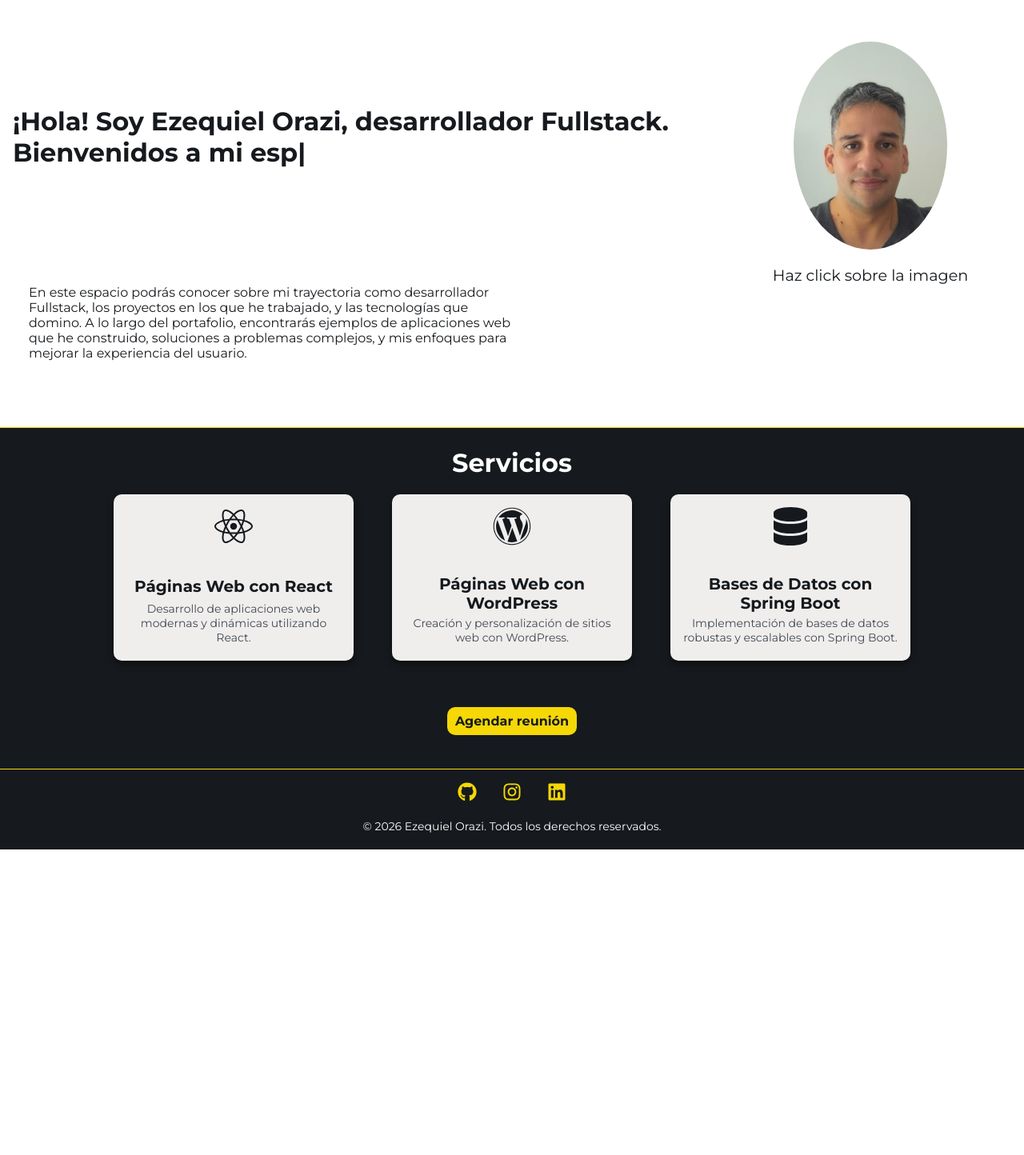
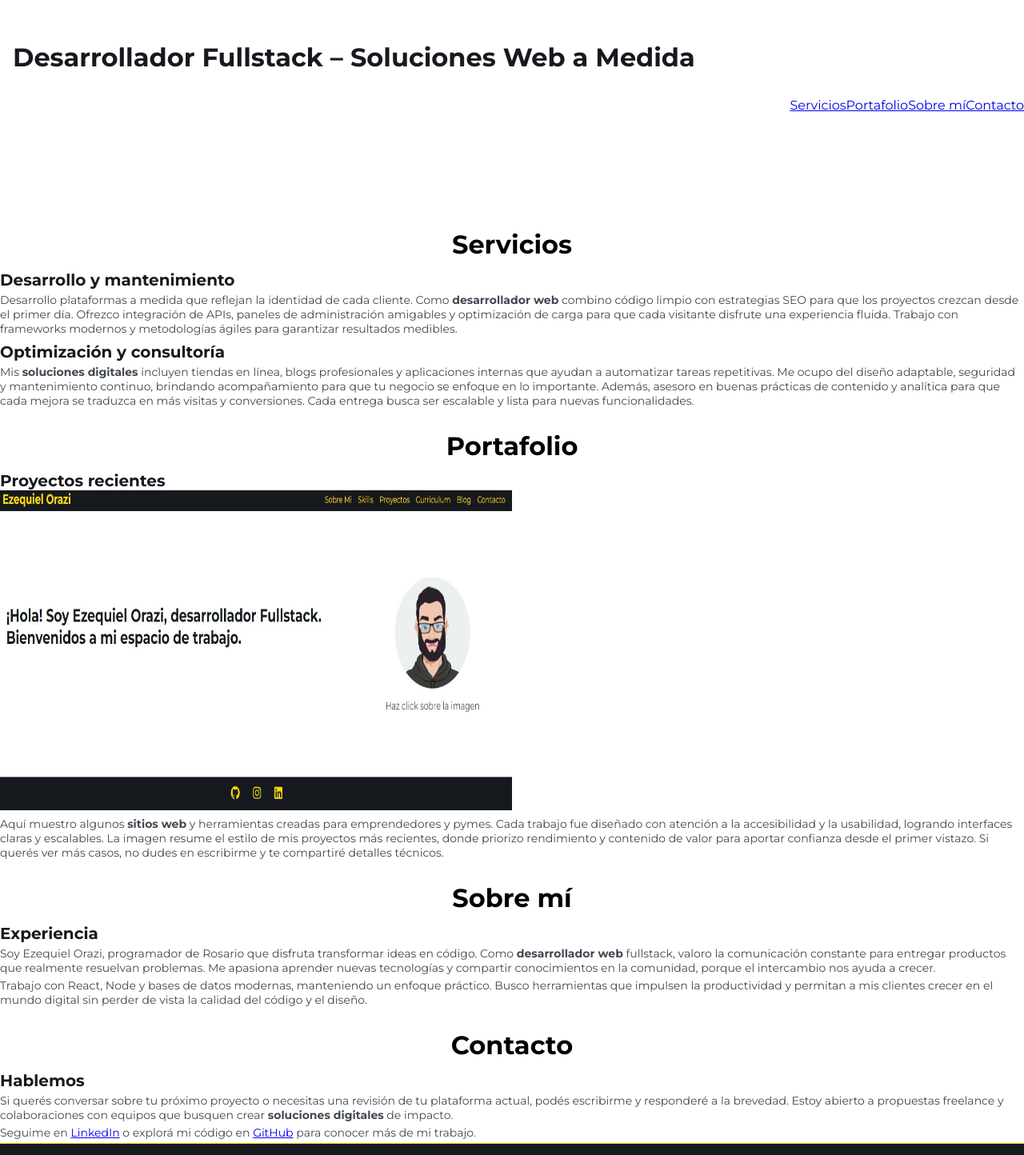
Before and after one commit to Ezzeorazi/mi-portafolio, a React (Vite) app: page / in a window 1280 px wide. Shown: the part 80-1524 px from the top of the page at 80% size. Before the commit the page ends 1142 px from the top, so only its background shows below. Built offline with nearby package versions, Linux system fonts and the light colour scheme.

Commit message:
Improve SEO structure on homepage and meta tags

```diff
--- a/index.html
+++ b/index.html
@@ -7,7 +7,7 @@
     <title>Eze Orazi - Servicios para su web</title>
 
         <!-- Meta Descripción -->
-        <meta name="description" content="Ezequiel Orazi, desarrollador fullstack especializado en servicios web. Ofrezco soluciones a medida en desarrollo de aplicaciones, diseño y mantenimiento de sitios web, optimización y más.">
+        <meta name="description" content="Portafolio de Ezequiel Orazi, desarrollador fullstack que crea sitios web y soluciones digitales personalizadas con React y Spring Boot.">
         <meta name="robots" content="index,follow">
 
         <!-- Meta Keywords -->
@@ -29,8 +29,11 @@
         <meta property="og:site_name" content="Ezequiel Orazi - Servicios Digitales" />
 
 
+    <link rel="apple-touch-icon" href="/favicon-perfil.svg">
     <!-- Canonical URL -->
-    <link rel="canonical" href="http://ezequiel-orazi.online">
+    <link rel="canonical" href="https://ezequiel-orazi.online/">
+    <link rel="alternate" href="https://ezequiel-orazi.online/" hreflang="es" />
+    <link rel="alternate" href="https://ezequiel-orazi.online/en" hreflang="en" />
 
     <!-- Google tag (gtag.js) -->
 <script async src="https://www.googletagmanager.com/gtag/js?id=G-LFXPH3MK7N"></script>
--- a/src/pages/Home/Home.jsx
+++ b/src/pages/Home/Home.jsx
@@ -1,62 +1,61 @@
-import React, { useEffect, useRef } from "react";
-import { NavLink } from "react-router-dom";
 import styles from "./Home.module.css";
-import Typed from "typed.js";
-import { Services } from "../../components";
-import useTranslation from "../../hooks/useTranslation";
-
 
 const Home = () => {
-  const { t } = useTranslation();
-  const el = useRef(null); // Crea una referencia al elemento DOM donde renderizar Typed.js
-  const typed = useRef(null); // Guarda la instancia de Typed.js
+  return (
+    <main className={styles.home}>
+      <header className={styles.main}>
+        <h1>Desarrollador Fullstack – Soluciones Web a Medida</h1>
+        <nav className={styles.nav}>
+          <a href="#servicios">Servicios</a>
+          <a href="#portafolio">Portafolio</a>
+          <a href="#sobre-mi">Sobre mí</a>
+          <a href="#contacto">Contacto</a>
+        </nav>
+      </header>
 
-  useEffect(() => {
-    if (el.current) {
-      const options = {
-        strings: [
-          t('home_typed')
-        ],
-        typeSpeed: 50,
-        backSpeed: 30,
-        loop: true,
-      };
+      <section id="servicios">
+        <h2>Servicios</h2>
+        <h3>Desarrollo y mantenimiento</h3>
+        <p>
+          Desarrollo plataformas a medida que reflejan la identidad de cada cliente. Como <strong>desarrollador web</strong> combino código limpio con estrategias SEO para que los proyectos crezcan desde el primer día. Ofrezco integración de APIs, paneles de administración amigables y optimización de carga para que cada visitante disfrute una experiencia fluida. Trabajo con frameworks modernos y metodologías ágiles para garantizar resultados medibles.
+        </p>
+        <h3>Optimización y consultoría</h3>
+        <p>
+          Mis <strong>soluciones digitales</strong> incluyen tiendas en línea, blogs profesionales y aplicaciones internas que ayudan a automatizar tareas repetitivas. Me ocupo del diseño adaptable, seguridad y mantenimiento continuo, brindando acompañamiento para que tu negocio se enfoque en lo importante. Además, asesoro en buenas prácticas de contenido y analítica para que cada mejora se traduzca en más visitas y conversiones. Cada entrega busca ser escalable y lista para nuevas funcionalidades.
+        </p>
+      </section>
 
-      // Inicializa Typed.js en el ref del elemento
-      typed.current = new Typed(el.current, options);
+      <section id="portafolio">
+        <h2>Portafolio</h2>
+        <h3>Proyectos recientes</h3>
+        <img src="/pagePortafolio.jpg" alt="Proyectos recientes de sitios web desarrollados" width="600" height="400" />
+        <p>
+          Aquí muestro algunos <strong>sitios web</strong> y herramientas creadas para emprendedores y pymes. Cada trabajo fue diseñado con atención a la accesibilidad y la usabilidad, logrando interfaces claras y escalables. La imagen resume el estilo de mis proyectos más recientes, donde priorizo rendimiento y contenido de valor para aportar confianza desde el primer vistazo. Si querés ver más casos, no dudes en escribirme y te compartiré detalles técnicos.
+        </p>
+      </section>
 
-      // Limpia Typed.js cuando el componente se desmonta
-      return () => {
-        typed.current.destroy();
-      };
-    }
-  }, []);
+      <section id="sobre-mi">
+        <h2>Sobre mí</h2>
+        <h3>Experiencia</h3>
+        <p>
+          Soy Ezequiel Orazi, programador de Rosario que disfruta transformar ideas en código. Como <strong>desarrollador web</strong> fullstack, valoro la comunicación constante para entregar productos que realmente resuelvan problemas. Me apasiona aprender nuevas tecnologías y compartir conocimientos en la comunidad, porque el intercambio nos ayuda a crecer.
+        </p>
+        <p>
+          Trabajo con React, Node y bases de datos modernas, manteniendo un enfoque práctico. Busco herramientas que impulsen la productividad y permitan a mis clientes crecer en el mundo digital sin perder de vista la calidad del código y el diseño.
+        </p>
+      </section>
 
-  return (
-    <div className={`animate_animated animate__fadeIn ${styles.home}`}>
-      <div className={styles.main}>
-        <h1>
-          {t('home_title')}<br />
-          <span ref={el} />
-        </h1>
-
-
-        <div className={styles.imageContainer}>
-          <NavLink to="/sobremi" className={styles.link}>
-            <img
-              src="image-perfil.jpeg"
-              alt="Eze-foto-avatar"
-              className={styles.image}
-            />
-          </NavLink>
-          <div className={styles.animatedText}>{t('home_click_image')}</div>
-        </div>
-        <p className={styles.subtitle}>
-          {t('home_subtitle')}
+      <section id="contacto">
+        <h2>Contacto</h2>
+        <h3>Hablemos</h3>
+        <p>
+          Si querés conversar sobre tu próximo proyecto o necesitas una revisión de tu plataforma actual, podés escribirme y responderé a la brevedad. Estoy abierto a propuestas freelance y colaboraciones con equipos que busquen crear <strong>soluciones digitales</strong> de impacto.
         </p>
-      </div>
-      <Services />
-    </div>
+        <p>
+          Seguime en <a href="https://www.linkedin.com/in/ezequiel-orazi32/" target="_blank" rel="noopener noreferrer">LinkedIn</a> o explorá mi código en <a href="https://github.com/EzzeOrazi" target="_blank" rel="noopener noreferrer">GitHub</a> para conocer más de mi trabajo.
+        </p>
+      </section>
+    </main>
   );
 };
 
```
